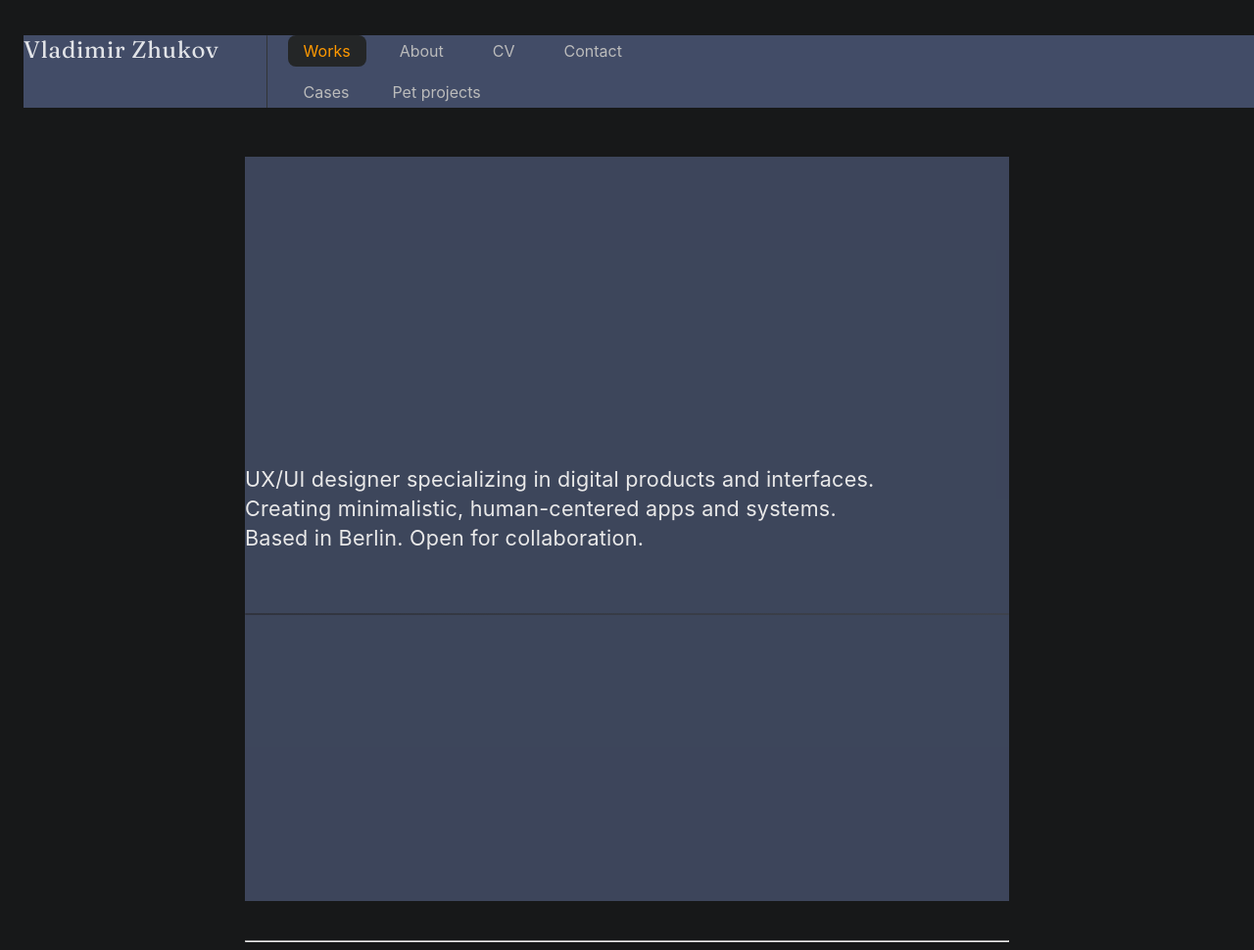
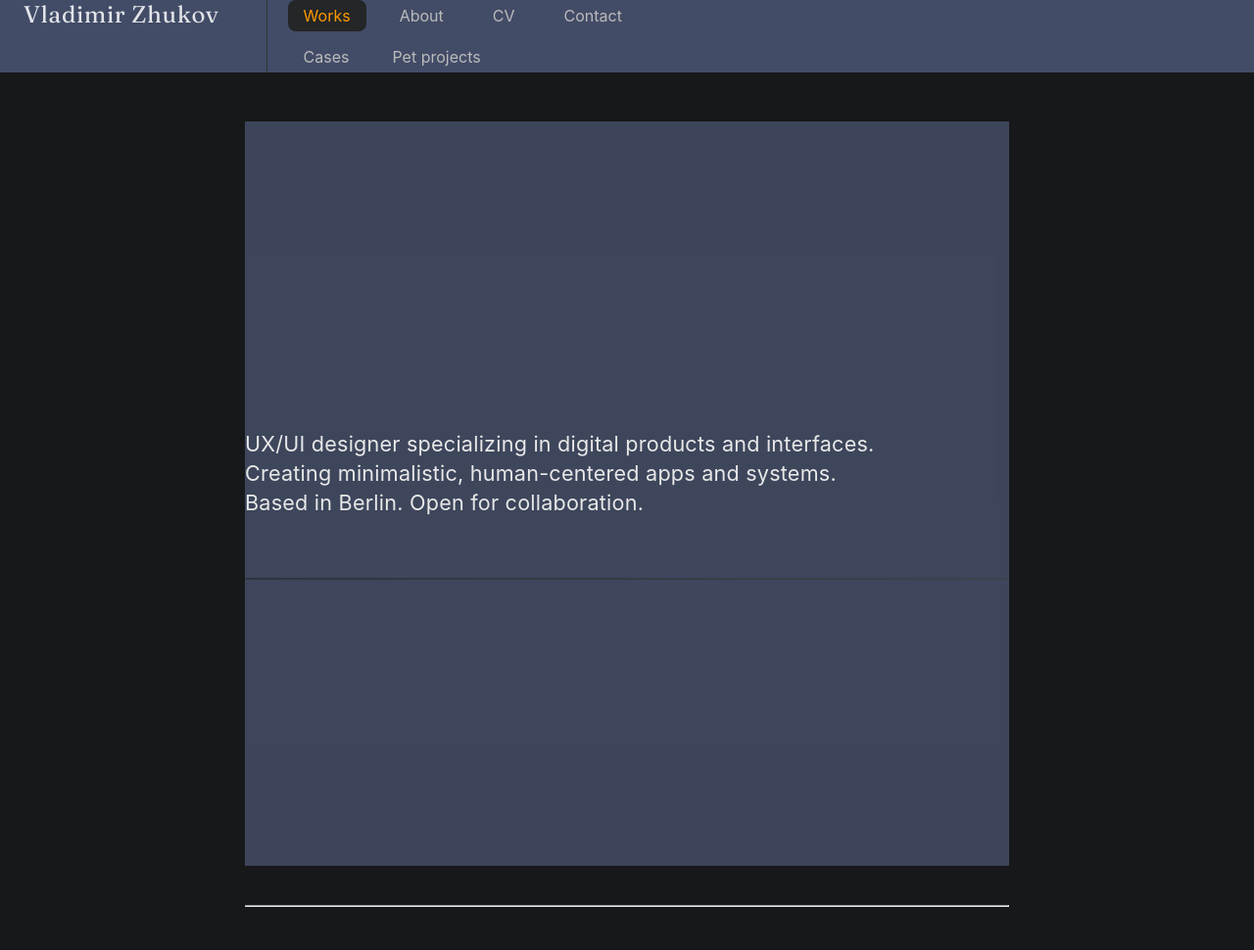
Before and after one commit to uxiscool/experience, a Jekyll site: the page built from index.md, in a window 1280 px wide. Shown: the whole page at 98% size. Built offline with Jekyll 4.4.1, drawn with Linux system fonts in a browser that asks for light colours; after the commit the page ends 934 px from its top, so only the background shows below that.

Commit message:
Add files via upload

```diff
--- a/assets/css/main.css
+++ b/assets/css/main.css
@@ -18,8 +18,7 @@ header {
   align-items: flex-start;
   flex-direction: row;
   gap: 36px;
-  margin-top: 36px;
-  margin-left: 24px;
+  /* margin-top: 36px; */
   width: 100%;
   background: #424c67; /* временный фон */
 }
@@ -32,6 +31,7 @@ header {
 }
 
 .logo a {
+  margin-left: 24px;
   margin-right: 12px;
   font-family: "Fraunces", serif !important;
   font-weight: 400;
```
